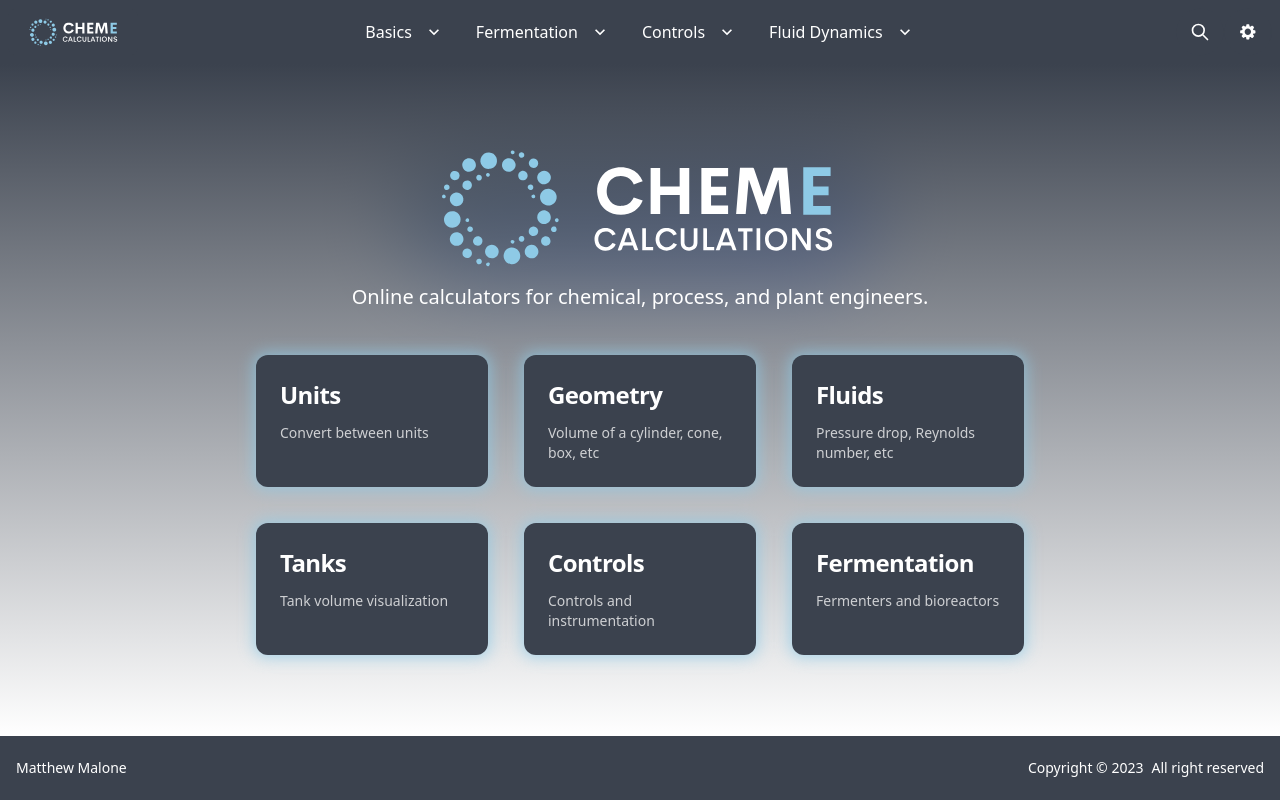
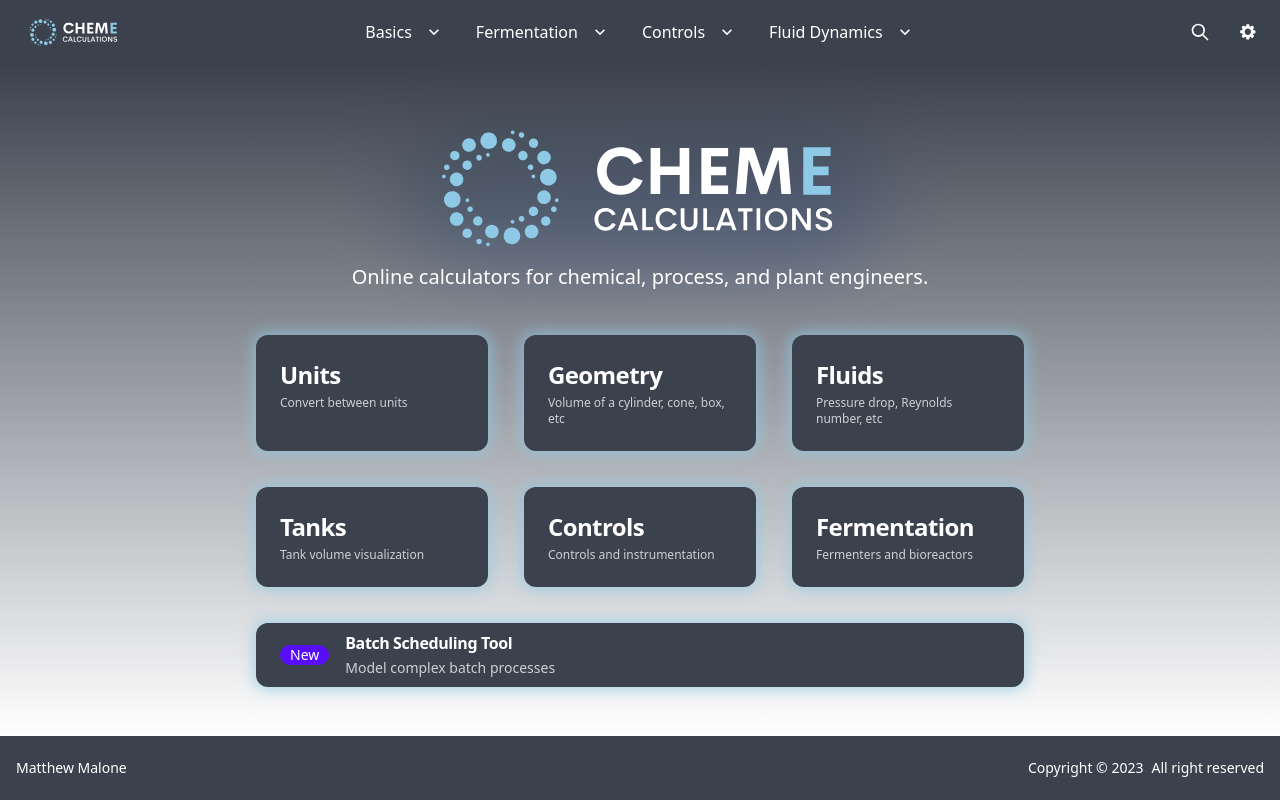
Before and after one commit to mama4294/ChemECalcs, a Next.js app in the folder chem_e_calc/: page / in a window 1280 px wide. Built offline with nearby package versions, Linux system fonts and the light colour scheme; what convert-units would draw is missing.

Commit message:
adds BatchSchedulerBanner

```diff
--- a/chem_e_calc/src/components/Layout/GridCard.tsx
+++ b/chem_e_calc/src/components/Layout/GridCard.tsx
@@ -40,8 +40,8 @@ export const GridCard = ({ name, children, description, link, span, animated = t
       >
         <div className="absolute -inset-0.5 rounded-xl bg-secondary opacity-75 blur duration-500 group-hover:-inset-1 group-hover:opacity-100"></div>
         <div className="relative rounded-xl bg-neutral p-6 text-left text-neutral-content">
-          <h3 className="mb-3 flex items-center text-2xl font-semibold tracking-tight">{name}</h3>
-          <p className="text-sm opacity-75">{description}</p>
+          <h3 className="mb-1 flex items-center text-2xl font-semibold tracking-tight">{name}</h3>
+          <p className="text-xs opacity-75">{description}</p>
           {children && <div className="flex justify-center">{children}</div>}
         </div>
       </motion.div>
--- a/chem_e_calc/src/pages/index.tsx
+++ b/chem_e_calc/src/pages/index.tsx
@@ -3,6 +3,8 @@ import { GridCard } from '../components/Layout/GridCard'
 import { Metadata } from '../components/Layout/Metadata'
 import { LogoIcon } from '../components/Layout/LogoIcon'
 import { LogoText } from '../components/Layout/LogoText'
+import Link from 'next/link'
+import { motion } from 'framer-motion'
 
 const Home: NextPage = () => {
   return (
@@ -18,7 +20,7 @@ const Home: NextPage = () => {
           <div className="flex justify-center fill-neutral-content">
             <LogoIcon height={150} width={150} />
             <LogoText height={150} width={275} />
-            <div className="max-w-full absolute -z-20 flex h-[150px] w-[480px] rounded-full bg-gradient-to-br from-sky-900 to-[#0141ff] opacity-40 blur-2xl"></div>
+            <div className="absolute -z-20 flex h-[150px] w-[480px] max-w-full rounded-full bg-gradient-to-br from-sky-900 to-[#0141ff] opacity-40 blur-2xl"></div>
           </div>
           <div className="flex justify-center text-neutral-content">
             <h2 className="mb-8 text-xl font-medium">Online calculators for chemical, process, and plant engineers.</h2>
@@ -31,6 +33,7 @@ const Home: NextPage = () => {
             <GridCard name="Controls" description="Controls and instrumentation" link="/controls" />
             <GridCard name="Fermentation" description="Fermenters and bioreactors" link="/fermentation" />
           </div>
+          <BatchSchedulerBanner />
         </div>
       </div>
     </>
@@ -38,3 +41,29 @@ const Home: NextPage = () => {
 }
 
 export default Home
+
+const BatchSchedulerBanner = () => {
+  return (
+    <Link href="https://batchscheduler.netlify.app">
+      <motion.div
+        className="group relative mt-9 grid cursor-pointer hover:scale-105"
+        layout
+        initial={{ scale: 0.8 }}
+        whileInView={{ scale: 1 }}
+        whileHover={{ scale: 1.05 }}
+        transition={{ type: 'spring', duration: 0.5, bounce: 0.3, delay: 0 }}
+        viewport={{ once: true }}
+      >
+        <div className="absolute -inset-0.5 rounded-xl bg-secondary opacity-75 blur duration-500 group-hover:-inset-1 group-hover:opacity-100"></div>
+        <div className="relative flex items-center space-x-4 rounded-xl bg-neutral px-6 py-2 text-neutral-content">
+          <span className="badge badge-primary">New</span>
+          <div className="">
+            <h3 className=" font-semibold tracking-tight"> Batch Scheduling Tool </h3>
+
+            <span className="text-sm opacity-75">Model complex batch processes</span>
+          </div>
+        </div>
+      </motion.div>
+    </Link>
+  )
+}
```
